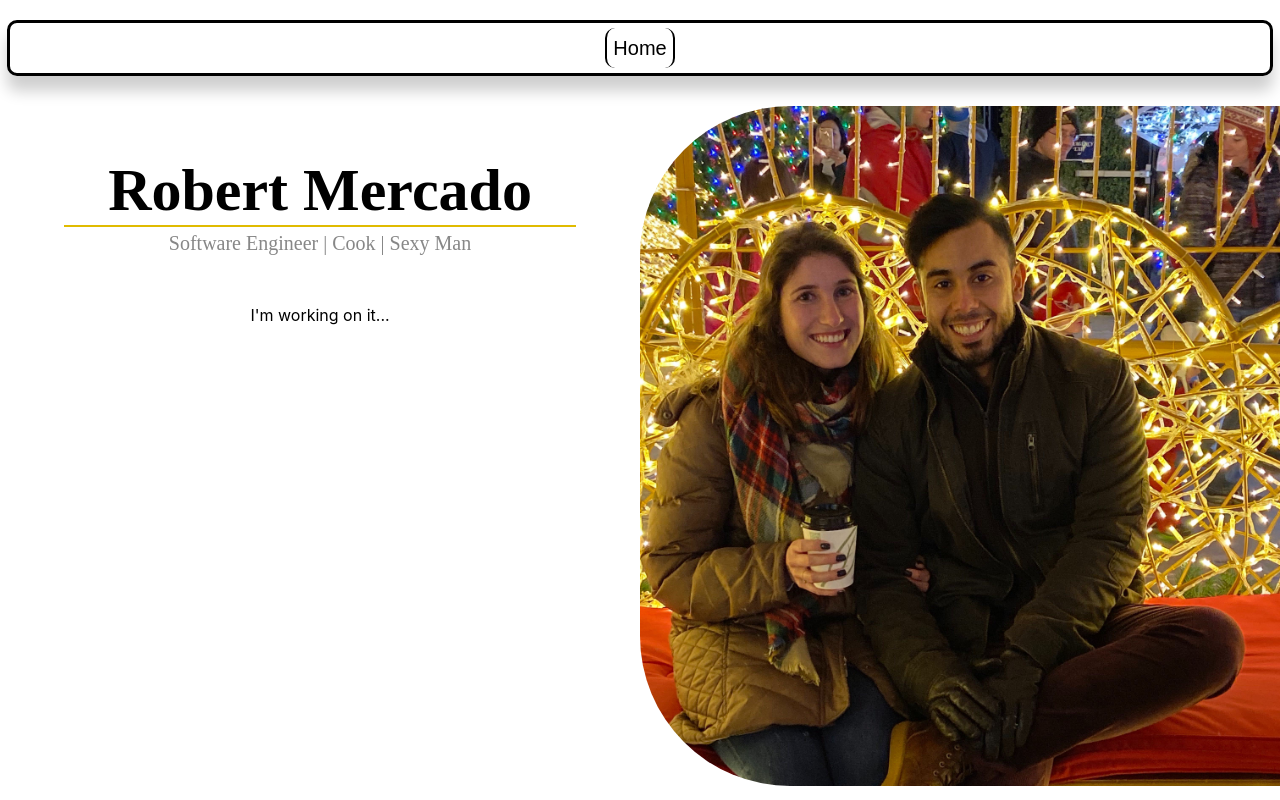
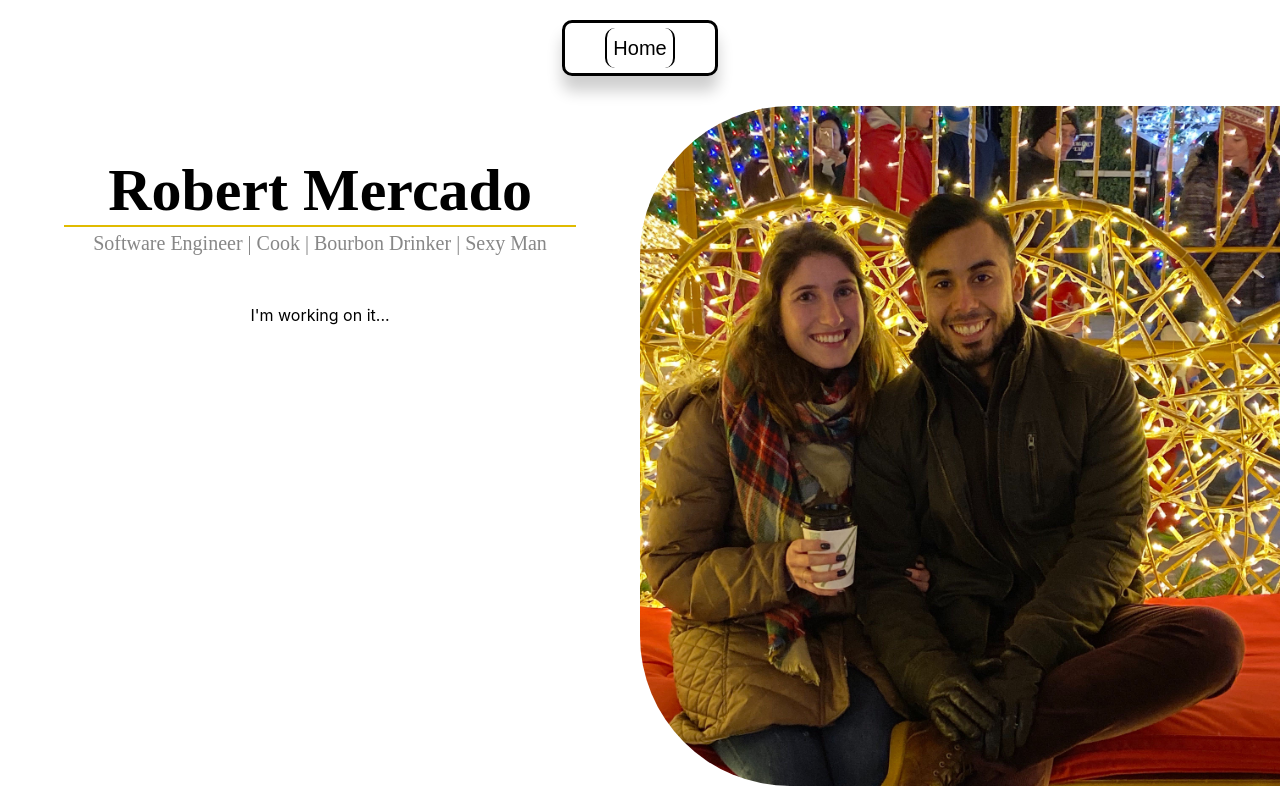
Before and after one commit to BitwiseMercenary/TheDistillery, a React (Create React App) app: page / in a window 1280 px wide. Built offline with nearby package versions, Linux system fonts and the light colour scheme.

Commit message:
made things look a little bit better

```diff
--- a/src/organisms/NavigationBar.tsx
+++ b/src/organisms/NavigationBar.tsx
@@ -17,7 +17,7 @@ const Button = (props: React.HTMLAttributes<HTMLButtonElement>) => {
 };
 
 const NavContainer = styled.div`
-  width: calc(100% - 20px);
+  width: 150px; //calc(100% - 20px);
   height: 50px;
   background-color: transparent;
   margin-top: 20px;
@@ -25,12 +25,6 @@ const NavContainer = styled.div`
   border-radius: 10px;
   display: inline-flex;
   box-shadow: 0px 15px 15px 0px #cfcfcf;
-}
-
-
-
-
-
 `;
 
 const ButtonListContainer = styled.div`
--- a/src/pages/Home/Home.tsx
+++ b/src/pages/Home/Home.tsx
@@ -58,7 +58,7 @@ export const Home = () => {
               fontWeight: 100
             }}
           >
-            Software Engineer | Cook | Sexy Man
+            Software Engineer | Cook | Bourbon Drinker | Sexy Man
           </span>
           <span style={{ marginTop: "50px" }}>I'm working on it...</span>
         </div>
```
